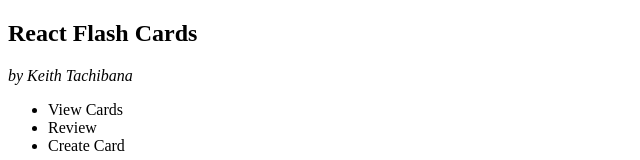
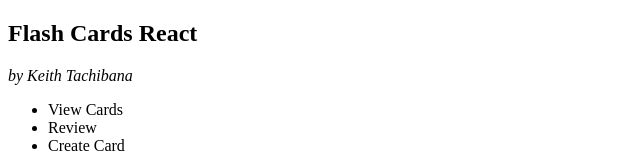
Before and after one commit to Keith-Tachibana/Flash_Cards_React, a React app: page / in a window 1280 px wide. Shown: the top 160 px of the page, without its empty margins (0-640 px from the left). Built offline with nearby package versions, Linux system fonts and the light colour scheme; the HTML template or start-up script is replaced by a standard one.

Commit message:
Updated page heading

```diff
--- a/src/components/navbar.jsx
+++ b/src/components/navbar.jsx
@@ -45,7 +45,7 @@ class Navbar extends Component {
       <React.Fragment>
         <nav>
           <div className="nav-title">
-            <h1>React Flash Cards</h1>
+            <h1>Flash Cards React</h1>
             <p><em>by Keith Tachibana</em></p>
           </div>
           <ul className="nav nav-pills d-flex justify-content-end mt-4">
```
